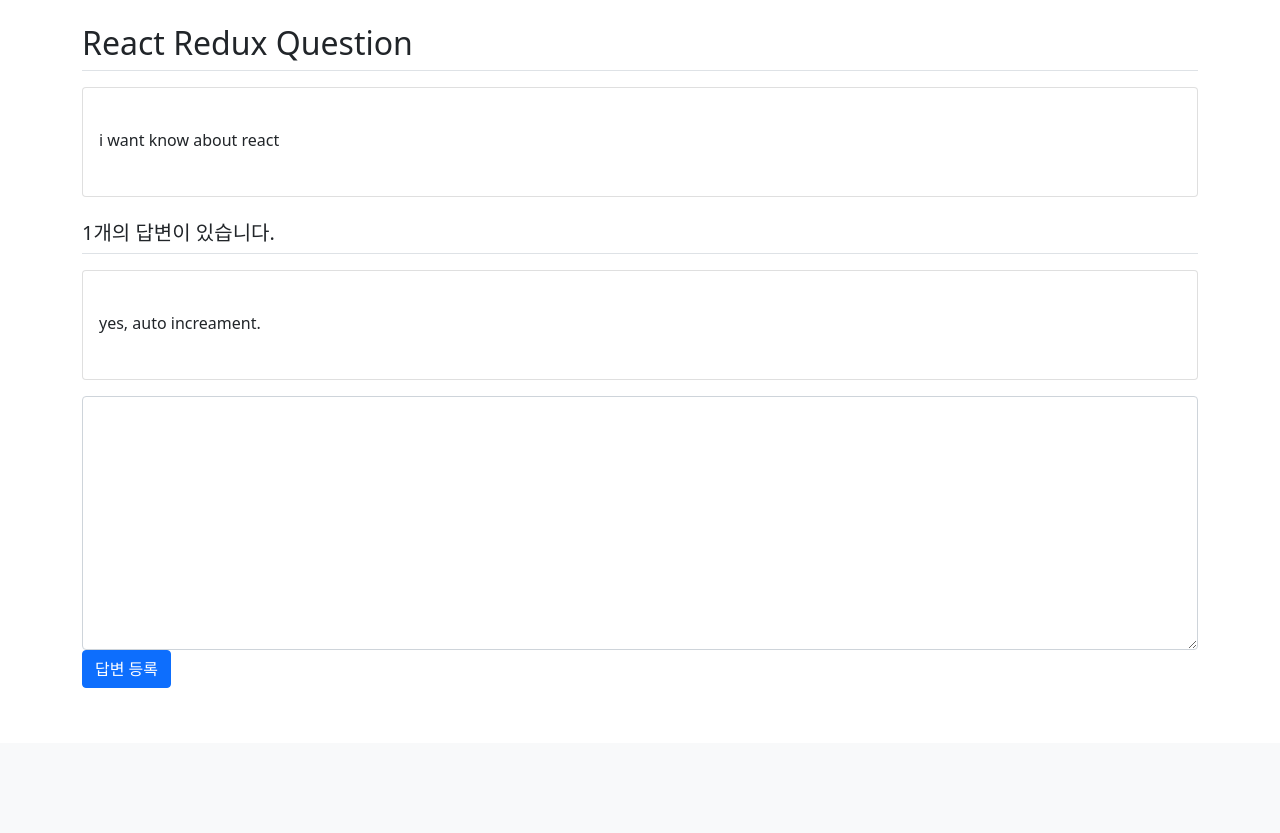
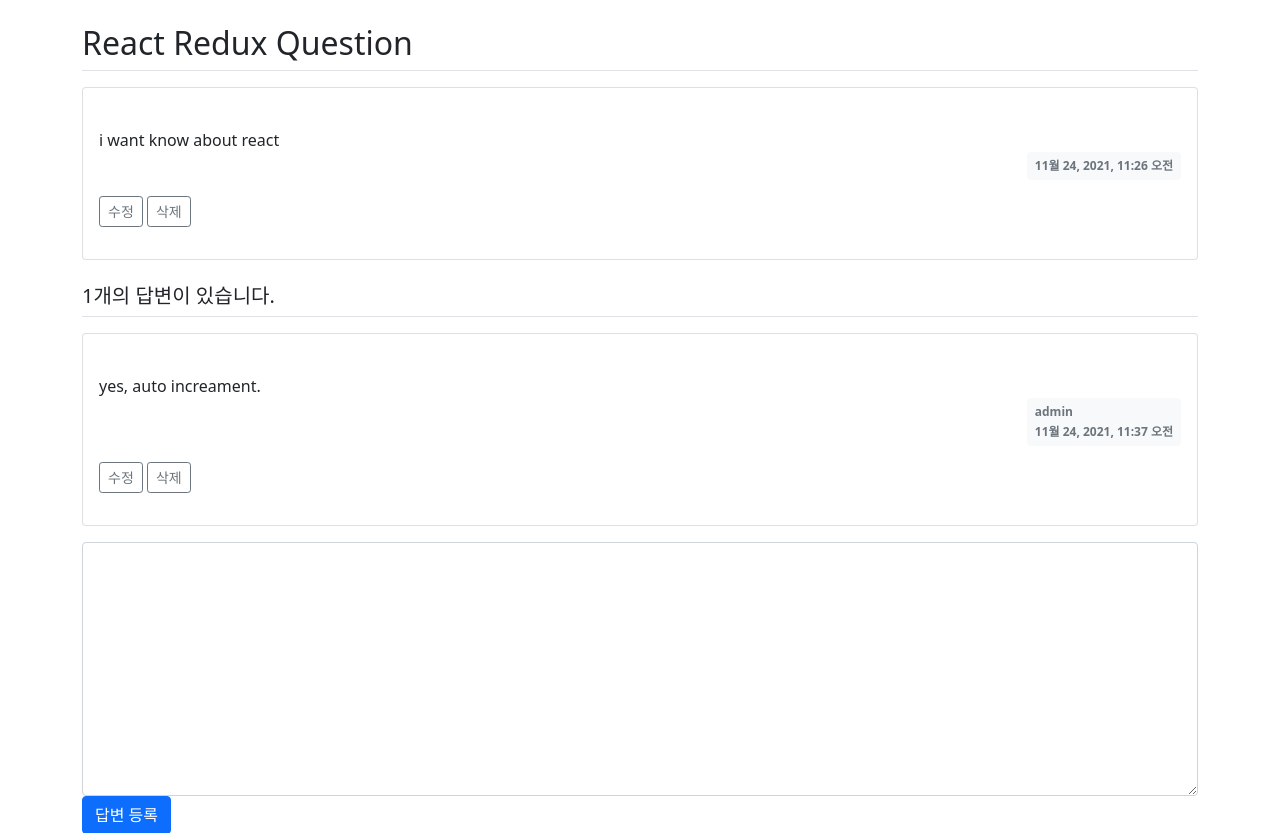
Before and after one commit to helloljho/JumpToDjango, a Django app: page /pybo/2/ in a window 1280 px wide. Shown: the part 57-890 px from the top of the page. Before the commit the page ends 745 px from the top, so only its background shows below. Run offline with Django 3.2, Linux system fonts and the light colour scheme; a user stored in the database is signed in; data comes from the database, SQL or seed files in the repository; both versions use the stored data as it was after the commit; some libraries are stand-ins or nearby versions.

Commit message:
fix : question, answer modify and delete

```diff
--- a/pybo/models.py
+++ b/pybo/models.py
@@ -8,6 +8,7 @@
     author = models.ForeignKey(User, on_delete=models.CASCADE)
     subject = models.CharField(max_length=200)
     content = models.TextField()
+    modify_date = models.DateTimeField(null=True, blank=True)
     create_date = models.DateTimeField()
 
     def __str__(self):
@@ -18,4 +19,5 @@
     author = models.ForeignKey(User, on_delete=models.CASCADE)
     question = models.ForeignKey(Question, on_delete=models.CASCADE)
     content = models.TextField()
+    modify_date = models.DateTimeField(null=True, blank=True)
     create_date = models.DateTimeField()
--- a/pybo/urls.py
+++ b/pybo/urls.py
@@ -10,4 +10,8 @@
     path('<int:question_id>/', views.detail, name='detail'),
     path('asnser/create/<int:question_id>/', views.answer_create, name='answer_create'),
     path('question/create/', views.question_create, name='question_create'),
+    path('question/modify/<int:question_id>/', views.question_modify, name='question_modify'),
+    path('question/delete/<int:question_id>/', views.question_delete, name='question_delete'),
+    path('answer/modify/<int:answer_id>/', views.answer_modify, name='answer_modify'),
+    path('answer/delete/<int:answer_id>/', views.answer_delete, name='answer_delete'),
 ]
--- a/pybo/views.py
+++ b/pybo/views.py
@@ -1,8 +1,10 @@
 from .forms import QuestionForm, AnswerForm
 from django.shortcuts import render, get_object_or_404, redirect
 from django.core.paginator import Paginator
-from .models import Question
+from .models import Question, Answer
 from django.utils import timezone
+from django.contrib.auth.decorators import login_required
+from django.contrib import messages
 
 def index(request):
     """
@@ -32,6 +34,7 @@
     return render(request, 'pybo/question_detail.html', context)
 
 
+@login_required(login_url='common:login')
 def answer_create(request, question_id):
     """
     pybo 답변 등록
@@ -52,6 +55,7 @@
     return render(request, 'pybo/question_detail.html', context)
 
 
+@login_required(login_url='common:login')
 def question_create(request):
     """
     pybo 질문 등록
@@ -68,3 +72,77 @@
         form = QuestionForm()
     context = {'form': form}
     return render(request, 'pybo/question_form.html', context)
+
+@login_required(login_url='common/login')
+def question_modify(request, question_id):
+    """
+    pybo 질문 수정
+    """
+    question = get_object_or_404(Question, pk=question_id)
+    if request.user != question.author:
+        messages.error(request, '수정권한이 없습니다.')
+        return render('pybo/detail', question_id=question_id)
+
+    if request.method == 'POST':
+        form = QuestionForm(request.POST, instance=question)
+        if form.is_valid():
+            question = form.save(commit=False)
+            question.author = request.user
+            question.modify_date = timezone.now()
+            question.save()
+            return redirect('pybo:detail', question_id=question.id)
+    else:
+        form = QuestionForm(instance=question)
+    context = {'form': form}
+
+    return render(request, 'pybo/question_form.html', context)
+
+
+@login_required(login_url='common:login')
+def question_delete(request, question_id):
+    """
+    pybo 질문 삭제
+    """
+    question = get_object_or_404(Question, pk=question_id)
+    if request.user != question.author:
+        messages.error(request, '삭제권한이 없습니다.')
+        return redirect('pybo:detail', question_id=question.id)
+    question.delete()
+    return redirect('pybo:index')
+
+
+@login_required(login_url='common:login')
+def answer_modify(request, answer_id):
+    """
+    pybo 답변 수정
+    """
+    answer = get_object_or_404(Answer, pk=answer_id)
+    if request.user != answer.author:
+        messages.error(request, '삭제권한이 없습니다.')
+        return redirect('pybo:detail', question_id=answer.question.id)
+
+    if request.method == 'POST':
+        form = AnswerForm(request.POST, instance=answer)
+        if form.is_valid():
+            answer = form.save(commit=False)
+            answer.author = request.user
+            answer.modify_date = timezone.now()
+            answer.save()
+            return redirect('pybo:detail', question_id=answer.question.id)
+    else:
+        form = AnswerForm(instance=answer)
+    context = {'answer': answer, 'form': form}
+    return render(request, 'pybo/answer_form.html', context)
+
+
+@login_required(login_url='common:login')
+def answer_delete(request, answer_id):
+    """
+    pybo 답변 삭제
+    """
+    answer = get_object_or_404(Answer, pk=answer_id)
+    if request.user != answer.author:
+        messages.error(request, '삭제권한이 없습니다.')
+    else:
+        answer.delete()
+    return redirect('pybo:detail', question_id=answer.question.id)
--- a/templates/base.html
+++ b/templates/base.html
@@ -23,5 +23,10 @@
 
 <!-- Bootstrap JS -->
 <script src="{% static 'bootstrap.min.js' %}"></script>
+
+<!-- Javascript Start -->
+{% block script %}
+{% endblock %}
+<!-- Javascript End -->
 </body>
 </html>
--- a/templates/common/login.html
+++ b/templates/common/login.html
@@ -13,6 +13,7 @@
     </div>
     <form method="post" class="post-form" action="{% url 'common:login' %}">
         {% csrf_token %}
+        <input type="hidden" name="next" value="{{ next }}">
         {% include "form_errors.html" %}
         <div class="form-group">
             <label for="username">사용자 ID</label>
--- a/templates/pybo/question_detail.html
+++ b/templates/pybo/question_detail.html
@@ -8,10 +8,25 @@
                 {{ question.content }}
             </div>
             <div class="d-flex justify-content-end">
-                <div class="badge badge-light p-2">
-                    {{ question.create_date }}
+                {% if question.modify_date %}
+                <div class="badge bg-light p-2 text-secondary text-start mx-3">
+                    <div class="mb-2">modified at</div>
+                    <div>{{ question.modify_date }}</div>
+                </div>
+                {% endif %}
+                <div class="badge bg-light text-secondary p-2">
+
+                    <div>{{ question.create_date }}</div>
                 </div>
             </div>
+              {% if request.user == question.author %}
+                <div class="my-3">
+                    <a href="{% url 'pybo:question_modify' question.id %}" class="btn btn-sm btn-outline-secondary" >
+                        수정
+                    </a>
+                    <a href="{% url 'pybo:question_delete' question.id %}" class="delete btn btn-sm btn-outline-secondary">삭제</a>
+                </div>
+                {% endif %}
         </div>
     </div>
     <h5 class="border-bottom my-3 py-2">
@@ -24,10 +39,25 @@
                     {{ answer.content }}
                 </div>
                 <div class="d-flex justify-content-end">
-                    <div class="badge badge-light p-2">
-                        {{ answer.create_date }}
+                     {% if answer.modify_date %}
+                         <div class="badge bg-light p-2 text-secondary text-start mx-3">
+                             <div class="mb-2">modified at</div>
+                             <div>{{ answer.modify_date }}</div>
+                         </div>
+                     {% endif %}
+                    <div class="badge bg-light text-secondary p-2 text-start">
+                        <div class="mb-2">{{ answer.author.username }}</div>
+                        <div>{{ answer.create_date }}</div>
                     </div>
                 </div>
+                {% if request.user == answer.author %}
+                <div class="my-3">
+                    <a href="{% url 'pybo:answer_modify' answer.id %}"
+                       class="btn btn-sm btn-outline-secondary">수정</a>
+                    <a href="{% url 'pybo:answer_delete' answer.id %}"
+                           class="btn btn-sm btn-outline-secondary">삭제</a>
+                </div>
+                {% endif %}
             </div>
         </div>
     {% endfor %}
@@ -44,9 +74,21 @@
         </div>
         {% endif %}
         <div class="form-group">
-            <textarea name="content" id="content" class="form-control" rows="10"></textarea>
+            <textarea name="content" id="content" class="form-control" rows="10" {% if not user.is_authenticated %}disabled{% endif %}></textarea>
         </div>
         <input type="submit" value="답변 등록" class="btn btn-primary">
     </form>
 </div>
 {% endblock %}
+
+{% block script %}
+<script type="text/javascript">
+    $(document).ready(function (){
+        $(".delete").on("click", function () {
+            if(confirm("정말로 삭제하시겠습니까?")) {
+                location.href = $(this).data('uri');
+            }
+        })
+    })
+</script>
+{% endblock %}
```
Also changed, not shown: templates/pybo/answer_form.html (added, +17 -0 lines), templates/pybo/question_list.html (+6 -4 lines), db.sqlite3, pybo/migrations/0004_auto_20211130_1440.py (added).
